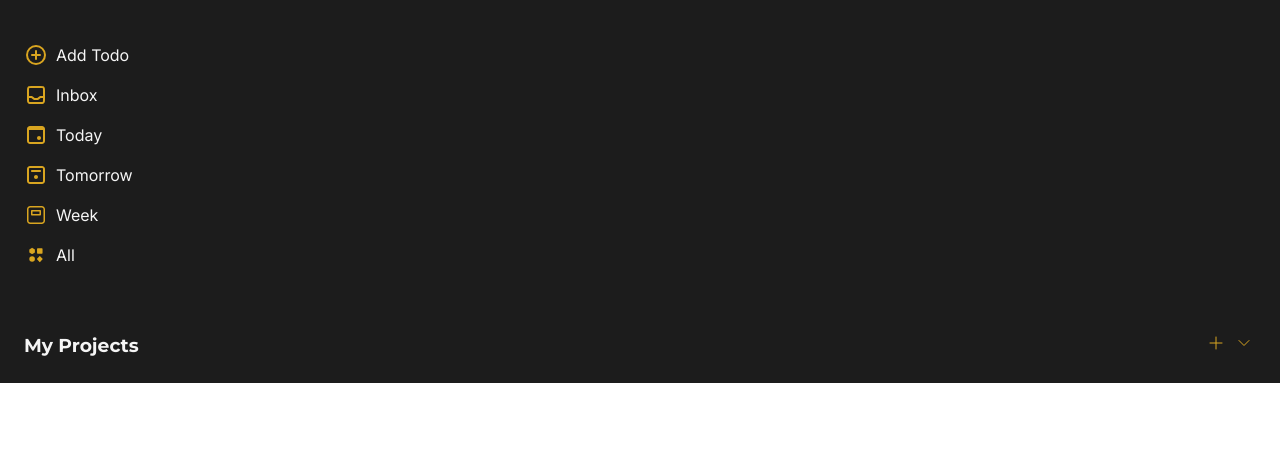
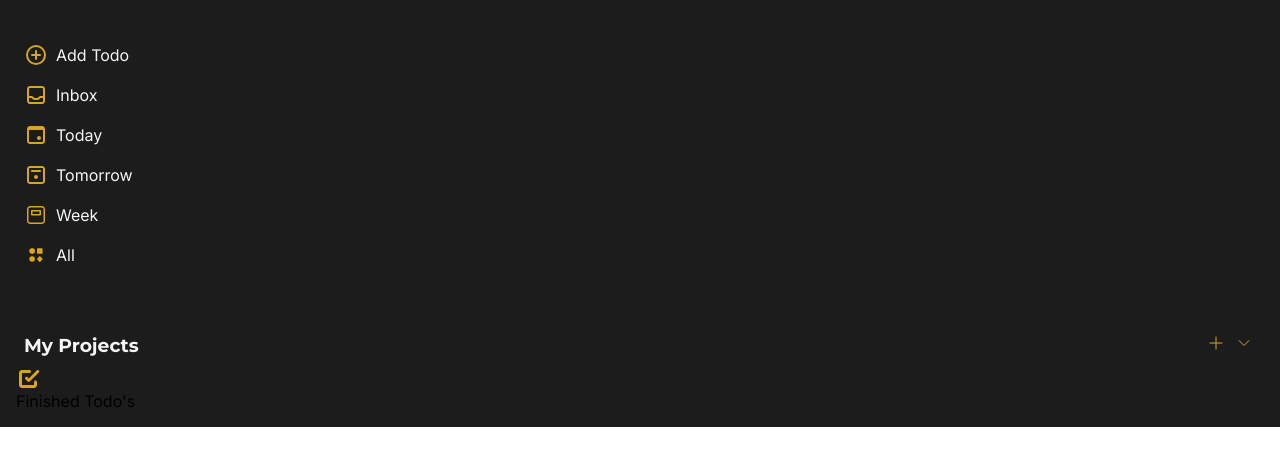
Before and after one commit to Niisari/todo-list, a website built with webpack: page src/template.html in a window 1280 px wide. Shown: the part 77-542 px from the top of the page. Built offline with nearby package versions, Linux system fonts and the light colour scheme.

Commit message:
Finished html structure for todos section

```diff
--- a/src/template.html
+++ b/src/template.html
@@ -160,6 +160,15 @@
                     </div>
                 </div>
 
+                <div id="finished-todos" class="finished__todos">
+                    <button id="finished-todos-btn" class="finished__todos--btn" type="button">
+                        <svg width="24" height="24" viewBox="0 0 16 16" xmlns="http://www.w3.org/2000/svg">
+                        <path fill="var(--Buttons-Icons)" fill-rule="evenodd" d="M4,4 L9,4 C9.55228,4 10,3.55228 10,3 C10,2.44772 9.55228,2 9,2 L4,2 C2.89543,2 2,2.89543 2,4 L2,12 C2,13.1046 2.89543,14 4,14 L12,14 C13.1046,14 14,13.1046 14,12 L14,10 C14,9.44771 13.5523,9 13,9 C12.4477,9 12,9.44771 12,10 L12,12 L4,12 L4,4 Z M15.2071,2.29289 C14.8166,1.90237 14.1834,1.90237 13.7929,2.29289 L8.5,7.58579 L7.70711,6.79289 C7.31658,6.40237 6.68342,6.40237 6.29289,6.79289 C5.90237,7.18342 5.90237,7.81658 6.29289,8.20711 L7.79289,9.70711 C7.98043,9.89464 8.23478,10 8.5,10 C8.76522,10 9.01957,9.89464 9.20711,9.70711 L15.2071,3.70711 C15.5976,3.31658 15.5976,2.68342 15.2071,2.29289 Z"/>
+                        </svg>
+                        Finished Todo's
+                    </button>
+                </div>
+
             </div>
         </div>
 
```
